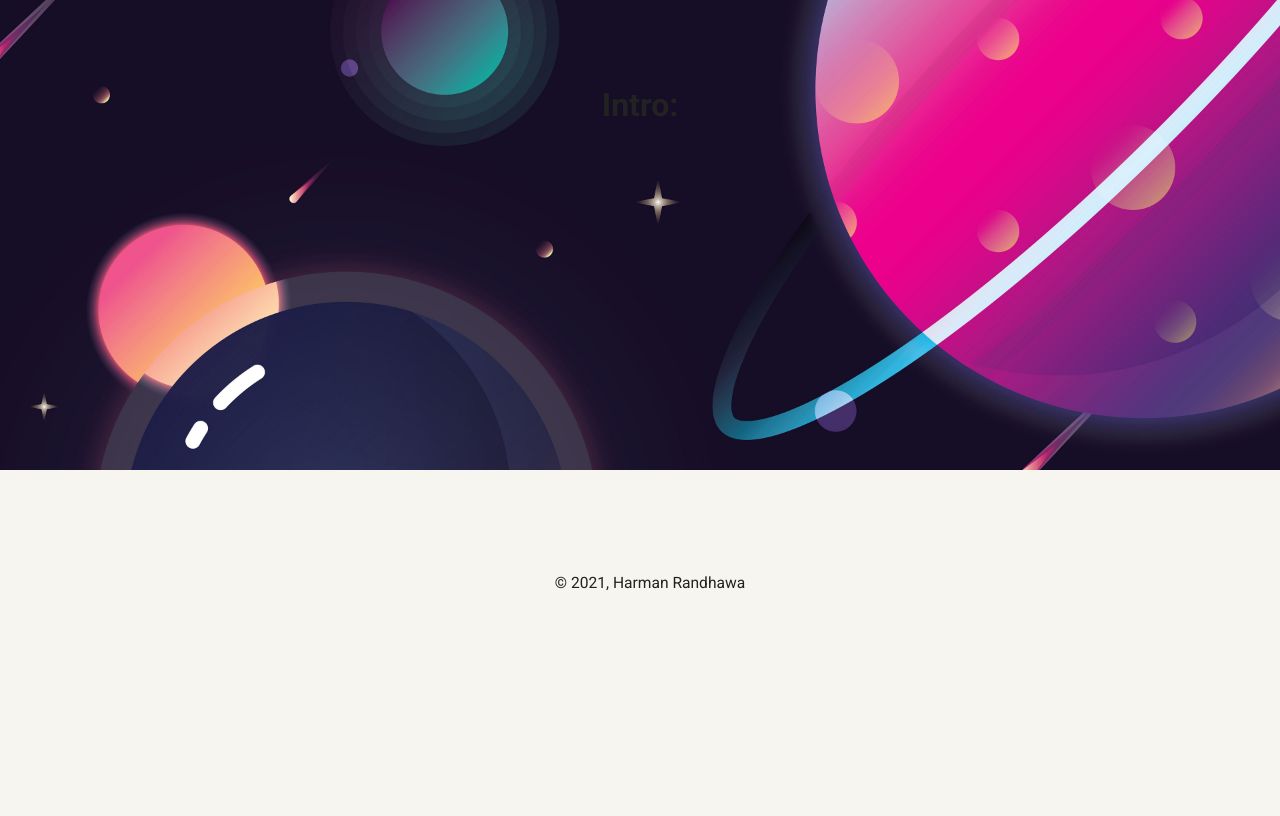
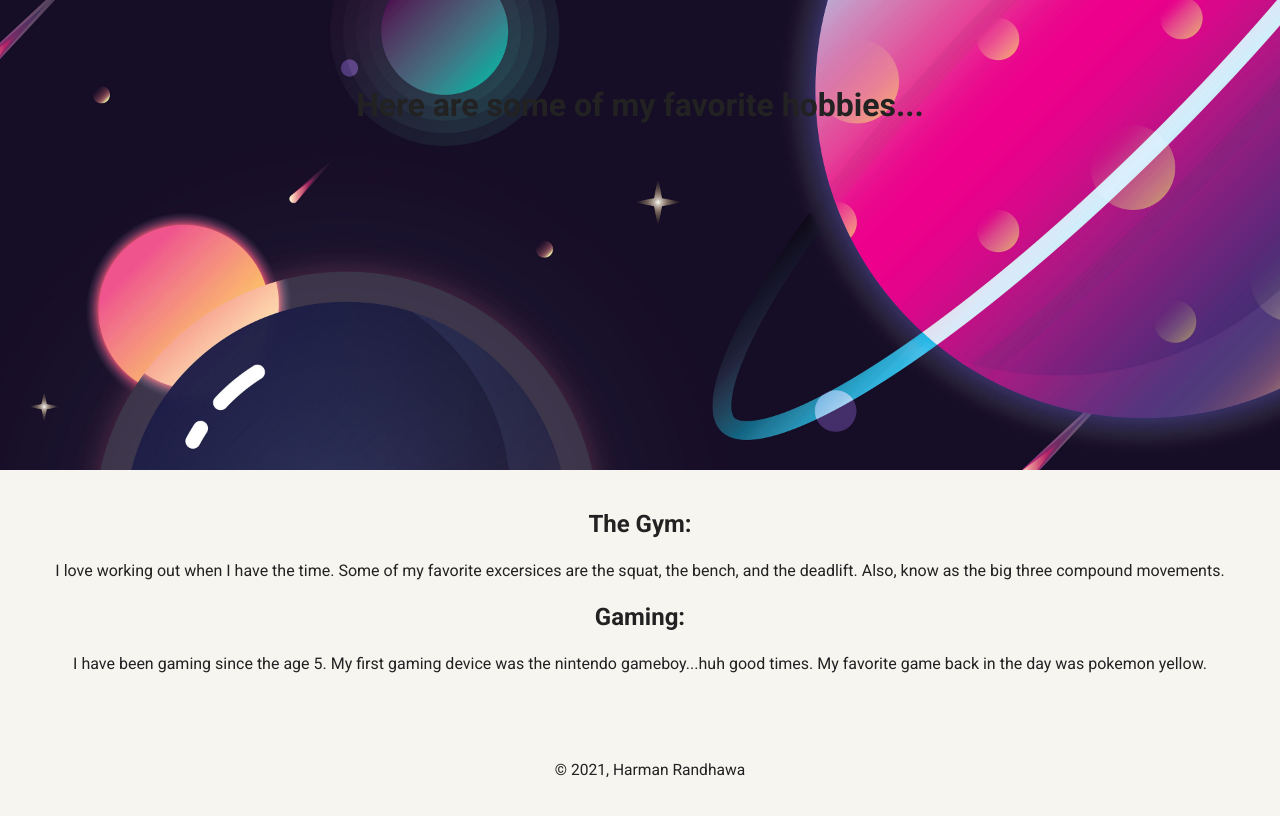
Before and after one commit to HarmanRo/myWebsite, a plain HTML site: page pages/experience.html in a window 1280 px wide. Drawn offline with Linux system fonts and the light colour scheme; files that its build step writes are made by us from their sources; files whose address does not match are found by name; a web font is replaced by a local one.

Commit message:
made personal adjustments to page
Telling the user some of my hobbies.

```diff
--- a/pages/experience.html
+++ b/pages/experience.html
@@ -5,17 +5,17 @@
     <meta name="viewport" content="width=device-width, initial-scale=1.0">
     <link rel="stylesheet" href= "styles.css">
     <link href="https://fonts.googleapis.com/css?family=Muli%7CRoboto:400,300,500,700,900" rel="stylesheet"></head>
-    <title>Harman Randhawa's Experience</title>
+    <title>Harman Randhawa's Hobbies</title>
 </head>
 <body>
     <header>
-        <h1>Intro:</h1>
+        <h1>Here are some of my favorite hobbies...</h1>
     </header>
     <main>
-        <h2></h2>
-        <p></p>
-        <h2></h2>
-        <p></p>
+        <h2>The Gym:</h2>
+        <p>I love working out when I have the time. Some of my favorite excersices are the squat, the bench, and the deadlift. Also, know as the big three compound movements.</p>
+        <h2>Gaming:</h2>
+        <p>I have been gaming since the age 5. My first gaming device was the nintendo gameboy...huh good times. My favorite game back in the day was pokemon yellow.</p>
     </main>
     <footer>
         <h3></h3>
```
